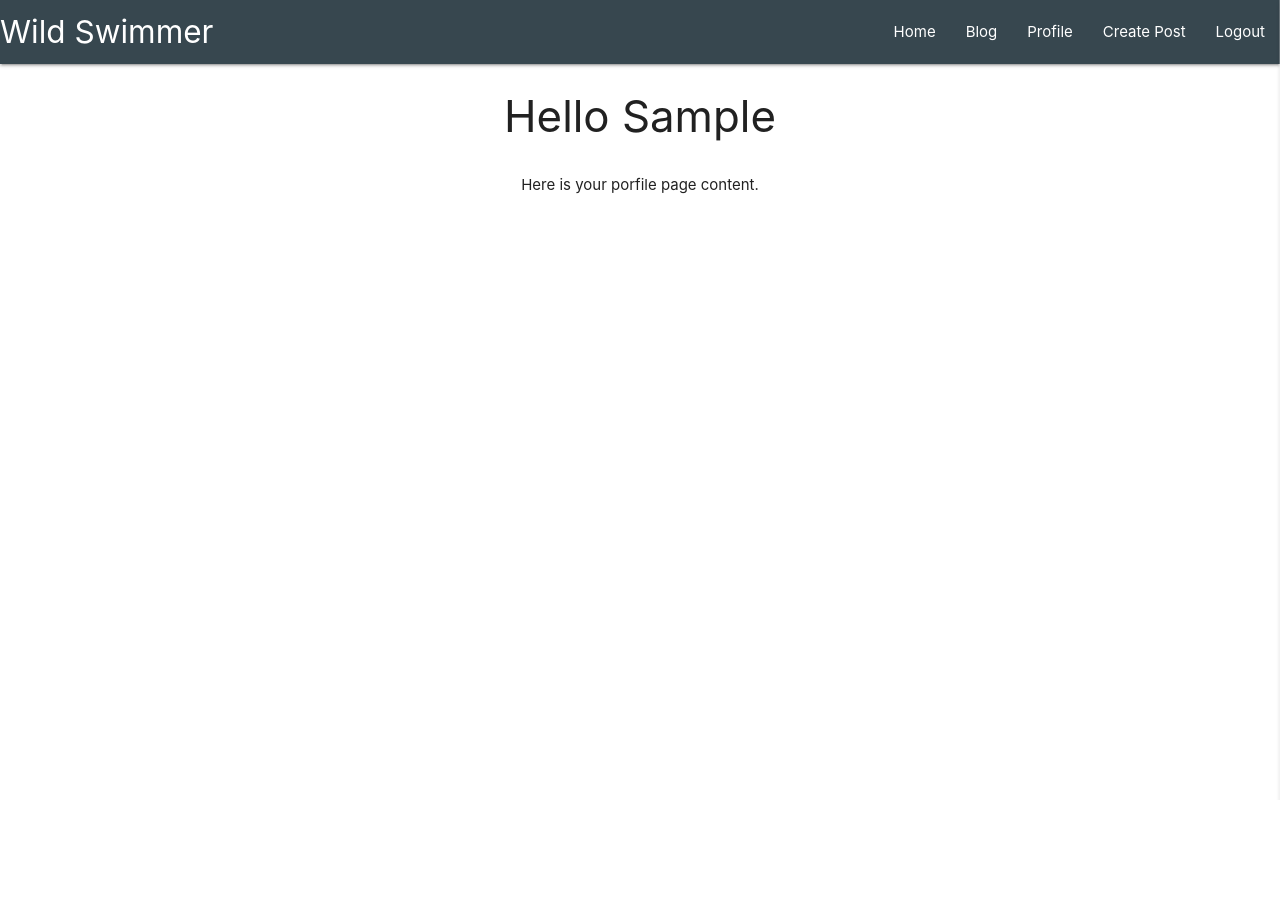
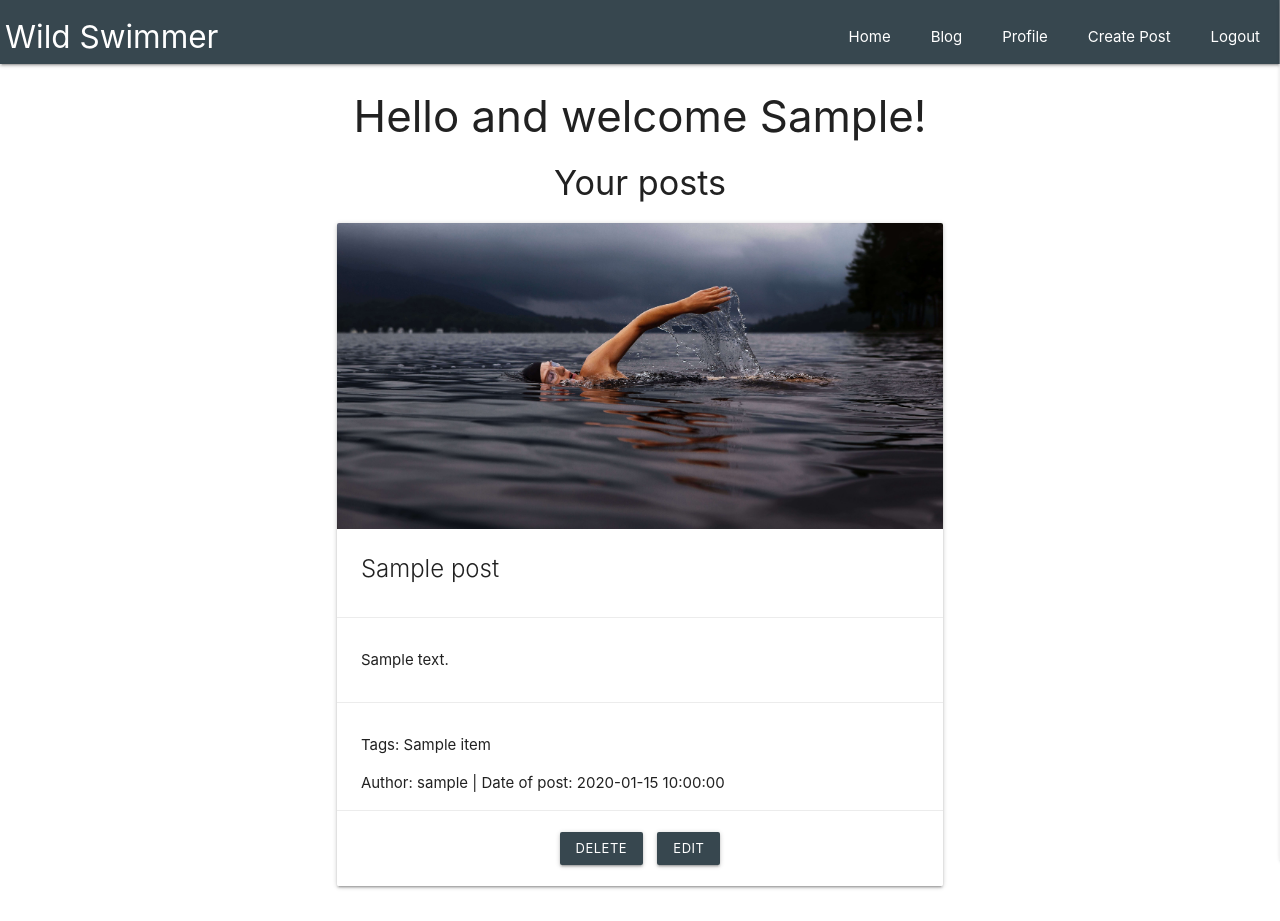
Before and after one commit to AleksandrAtr/wildswimming-ms3, a Flask app: page /profile in a window 1280 px wide. Before the commit the page ends 194 px from the top, so only its background shows below. Run offline with Flask 3, Linux system fonts and the light colour scheme; the visitor is signed in with stand-in values (Sample User, id 1); a database or web service that is not in the repository returns one stand-in record (values such as "Sample title"); some libraries are stand-ins or nearby versions.

Commit message:
add: Delete post functionality

```diff
--- a/app.py
+++ b/app.py
@@ -47,9 +47,9 @@ def get_posts():
     Returns:
     str: Rendered HTML content for the 'blog.html' template.
     """
-    posts = list(mongo.db.posts.find())
-    image_url = url_for('static', filename='images/test.jpg')
-    return render_template("blog.html", posts=posts, image_url=image_url)
+    post= list(mongo.db.posts.find())
+    image_url = url_for('static', filename='images/post_default.jpg')
+    return render_template("blog.html", post=post, image_url=image_url)
 
 
 @app.route("/create_post", methods=["GET", "POST"])
@@ -94,7 +94,6 @@ def create_post():
             'id': str(user_details["_id"]),
             'username': user_details["username"]
         }
-        print(author)
         # create a date stamp with a specific format
         date_stamp = datetime.utcnow().strftime('%d-%m-%Y %H:%M:%S')
         #
@@ -171,6 +170,13 @@ def edit_post(post_id):
         return "Post not found", 404
 
 
+@app.route("/delete_post/<post_id>", methods=["GET", "POST"])
+def delete_post(post_id):
+    posts = list(mongo.db.posts.find())
+    mongo.db.posts.delete_one({'_id': ObjectId(post_id)})
+    return redirect(url_for('get_posts'))
+
+
 @app.route("/get_register", methods=["GET", "POST"])
 def get_register():
     """
@@ -239,8 +245,7 @@ def login():
         if user_id and check_password_hash(user_id['password'], password):
             flash('Login successful!', 'success')
             session["user"] = request.form.get("username").lower()
-            return redirect(url_for("profile",
-                                    username=session["user"].capitalize()))
+            return redirect(url_for("profile"))
         else:
             flash('Invalid username or password. Please try again.', 'error')
     return render_template("login.html")
@@ -261,9 +266,12 @@ def profile():
     the 'login' route.
     """
     if "user" in session:
+        image_url = url_for('static', filename='images/post_default.jpg')
         user_id = mongo.db.users.find_one(
             {"username": session["user"]})["username"]
-        return render_template('profile.html', username=user_id.capitalize())
+        user_posts = list(mongo.db.posts.find({"author.username": user_id}))
+        return render_template('profile.html', username=user_id.capitalize(),
+                               post=user_posts, image_url=image_url)
 
     return redirect(url_for('login'))
 
--- a/static/css/style.css
+++ b/static/css/style.css
@@ -22,6 +22,10 @@
     background-color: rgba(237, 116, 100, 0.925);
 }
 
+a {
+    margin: 5px;
+}
+
 /* Styles for devices with screen width less than or equal to 375 pixels */
 @media only screen and (max-width: 375px) {
     nav .brand-logo {
--- a/static/js/script.js
+++ b/static/js/script.js
@@ -15,4 +15,5 @@
   $(document).ready(function () {
     $(".sidenav").sidenav({edge: "right"});
     $('input#title, textarea#content').characterCounter();
+    $('.modal').modal();
   });
--- a/templates/profile.html
+++ b/templates/profile.html
@@ -1,14 +1,50 @@
 {% extends "base.html" %}
 {% block content %}
 
-<h3 class="center-align">Hello {{ username }}</h3>
-
+<h3 class="center-align">Hello and welcome {{ username }}!</h3>
+<h4 class="center-align">Your posts</h4>
 
 <div class="row">
     <div class="col s12">
-        <p class="center-align">
-            Here is your porfile page content.
-        </p>
+        {% for post in post|reverse %}
+            <div class="col s12 m6 offset-m3 ">
+                <div class="card">
+                    <div class="card-image">
+                        <img src="{{ image_url }}" alt="{{ post.title }}">
+                    </div>
+                    <div class="card-content ">
+                        <span class="card-title">{{ post.title }}</span>
+                        <p>{{ post.preview_text }}</p>
+                    </div>
+                    <div class="card-action">
+                        <p>{{ post.content }}</p>
+                    </div>
+                    <div class="card-action">
+                        <p>Tags: {{ post.keywords | join(', ') }}</p>
+                        <span>Author: {{ post.author["username"] }} | </span>
+                        <span>Date of post: {{ post.created_at}}</span>
+                    </div>
+                    {% if session.user %}
+                        <div class="card-action center-align">
+                            <a data-target="delete{{ post._id }}" class="blue-grey darken-3 btn-small modal-trigger">Delete</a>
+                            <a href="{{ url_for('edit_post', post_id=post._id) }}" class="blue-grey darken-3 btn-small">Edit</a>
+                        </div>
+                    {% endif %}
+                </div>
+            </div>
+            <!-- delete post (Modal) -->
+        <div id="delete{{ post._id }}"" class="modal">
+            <div class="modal-content center-align">
+                <h4>Confirm Deletion</h4>
+                <p>Are you sure you want to delete this post?</p>
+                <span></span>
+            </div>
+            <div class="modal-fixed-footer center-align">
+                    <a href="{{ url_for('delete_post', post_id=post._id) }}" class="btn-large blue-grey darken-3 text-shadow">Delete</a>
+                    <a href="{{ url_for('get_posts') }}" class="btn-large blue-grey light text-shadow cancel-btn">Cancel</a>
+            </div>
+        </div>
+        {% endfor %}
     </div>
 </div>
 
```
Also changed, not shown: templates/blog.html (+14 -1 lines), templates/profile1.html (added, +15 -0 lines), static/images/agile.PNG (added), static/images/post_default.jpg (added), static/images/test.jpg (deleted).
